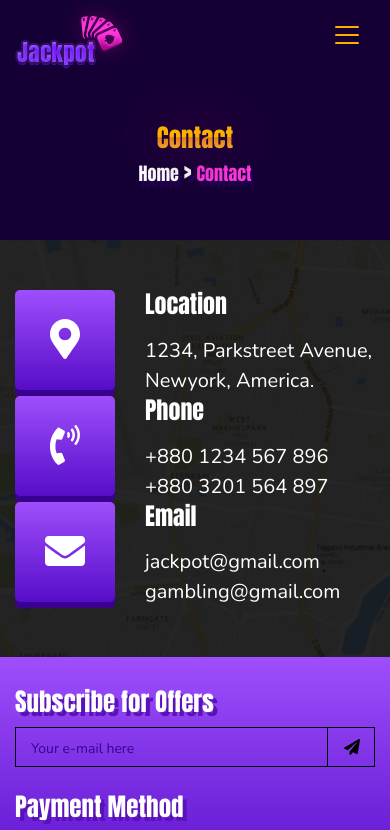
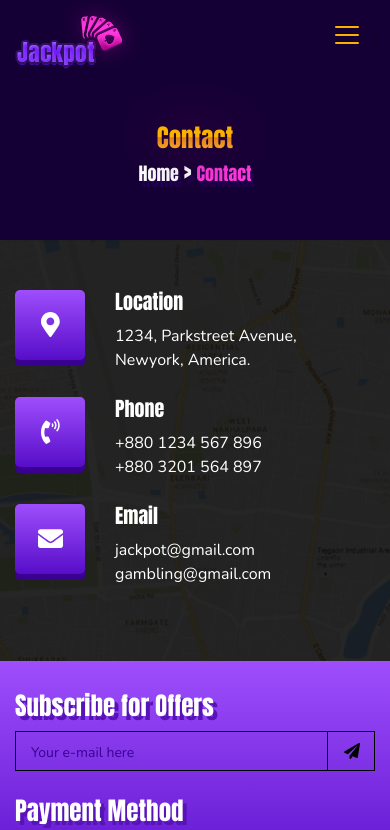
Before and after one commit to jonyrahman626/Jackpot-React, a React (Create React App) app: page /contact in a window 390 px wide. Shown: the top 830 px of the page. Built offline with nearby package versions, Linux system fonts and the light colour scheme.

Commit message:
Contact Detail Responsive

```diff
--- a/src/components/ContactInfo/ContactInfoResponsive.css
+++ b/src/components/ContactInfo/ContactInfoResponsive.css
@@ -9,11 +9,28 @@
         padding: 50px 0 50px 0;
     }
 
-    .con_icon i {
+    .con_icon  {
         color: #fff;
         height: 70px;
         width: 70px;
         line-height: 70px;
         font-size: 25px;
     }
+
+    .address_text h3 {
+        font-size: 20px;
+        padding-bottom: 10px;
+    }
+
+    .address_text p {
+        color: #fff;
+        font-size: 16px;
+        font-weight: 400;
+        font-family: 'Nunito', sans-serif;
+        line-height: 24px;
+    }
+
+    .cont_address {
+        padding-bottom: 25px;
+    }
 }
```
